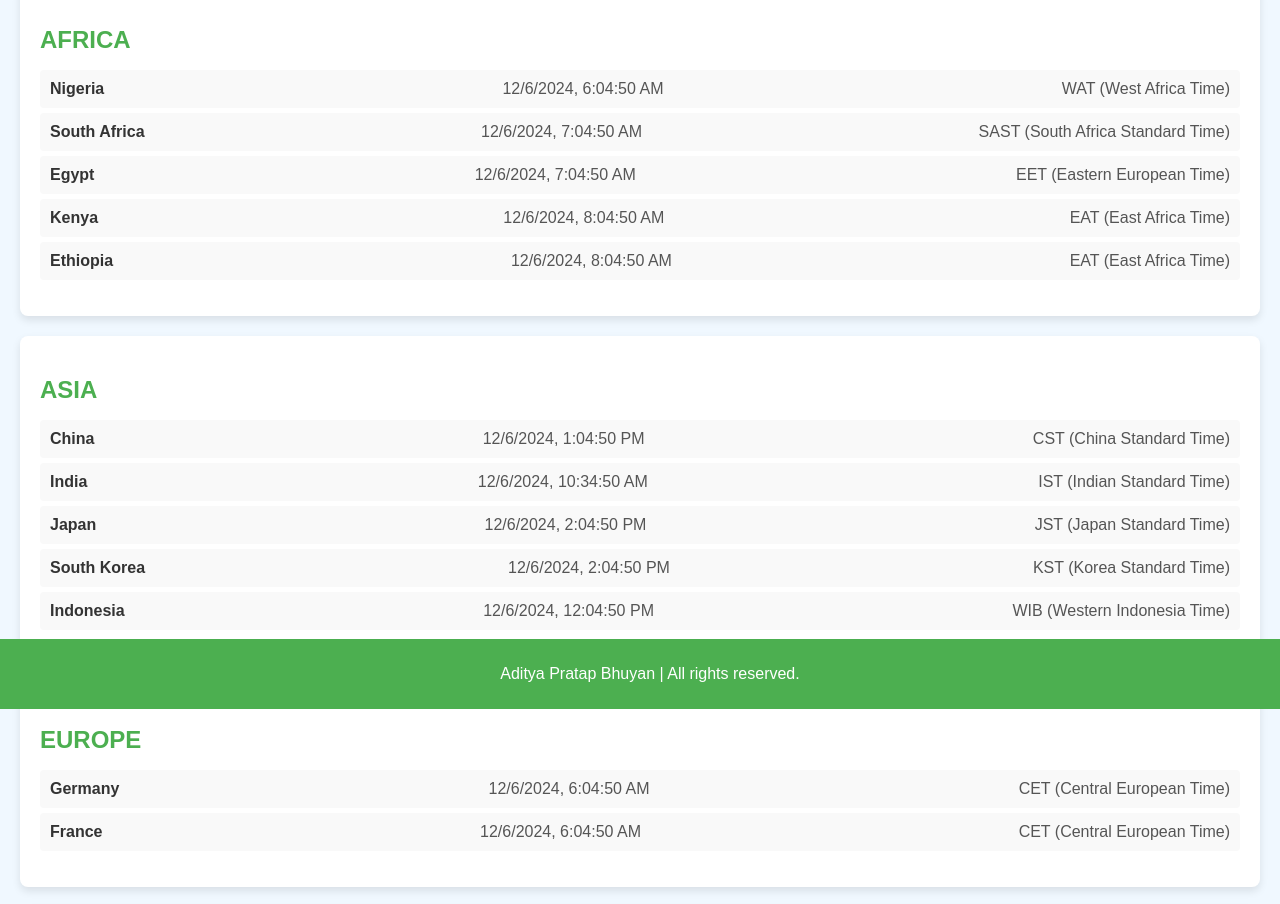
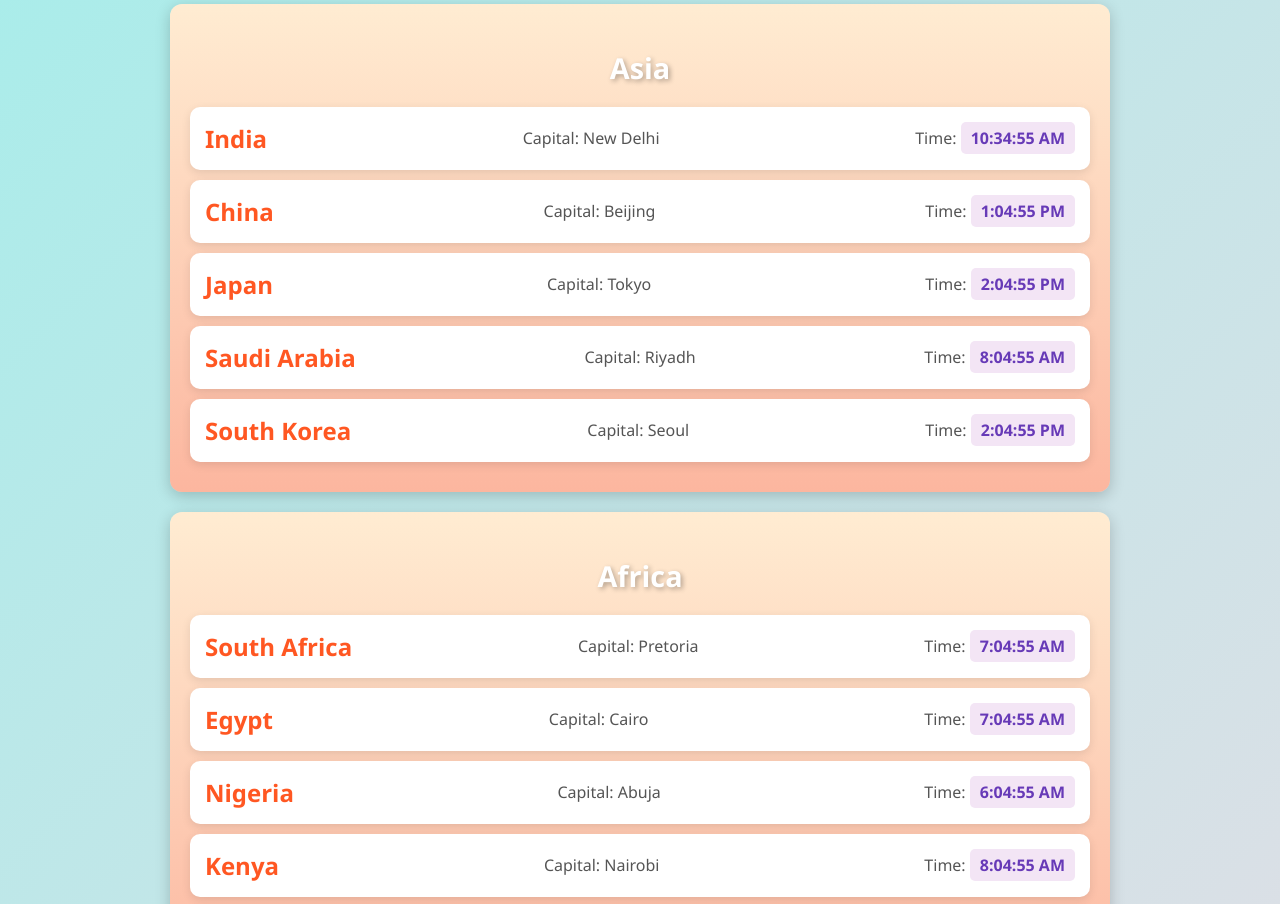
Before and after one commit to world-time/world-time.github.io, a plain HTML site: page index.html in a window 1280 px wide. Shown: the part 91-995 px from the top of the page. Drawn offline with Linux system fonts and the light colour scheme.

Commit message:
Updating to add countries and Dynamic Time

```diff
--- a/index.html
+++ b/index.html
@@ -3,242 +3,230 @@
 <head>
     <meta charset="UTF-8">
     <meta name="viewport" content="width=device-width, initial-scale=1.0">
-    <title>Countries and Time Zones</title>
+    <title>World Clocks by Continent</title>
     <style>
         body {
-            font-family: Arial, sans-serif;
-            background-color: #f0f8ff;
-            color: #333;
+            font-family: 'Segoe UI', Tahoma, Geneva, Verdana, sans-serif;
             margin: 0;
             padding: 0;
+            background: linear-gradient(135deg, #a8edea, #fed6e3);
+            color: #444;
         }
-        header {
-            background-color: #4CAF50;
-            color: white;
-            padding: 10px 0;
+        h1, h2 {
             text-align: center;
+            color: #ffffff;
+            text-shadow: 2px 2px 5px rgba(0, 0, 0, 0.3);
         }
         h1 {
-            margin: 0;
+            margin: 20px 0;
+            font-size: 2.5em;
         }
         .continent {
-            margin: 20px;
-            background-color: #ffffff;
+            margin: 20px auto;
             padding: 20px;
-            border-radius: 8px;
-            box-shadow: 0 4px 8px rgba(0, 0, 0, 0.1);
+            border-radius: 12px;
+            background: linear-gradient(to bottom, #ffecd2, #fcb69f);
+            box-shadow: 0 4px 15px rgba(0, 0, 0, 0.2);
+            max-width: 900px;
         }
         .continent h2 {
-            color: #4CAF50;
-            text-transform: uppercase;
-            margin-bottom: 10px;
+            font-size: 1.8em;
+            margin-bottom: 20px;
         }
-        .country-list {
-            list-style-type: none;
-            padding-left: 0;
-        }
-        .country-item {
-            background-color: #f9f9f9;
-            padding: 10px;
-            margin: 5px 0;
-            border-radius: 4px;
+        .country {
             display: flex;
+            flex-wrap: wrap;
             justify-content: space-between;
             align-items: center;
+            background: #fff;
+            border-radius: 10px;
+            padding: 15px;
+            margin: 10px 0;
+            box-shadow: 0 3px 10px rgba(0, 0, 0, 0.1);
+            transition: transform 0.3s, box-shadow 0.3s;
         }
-        .country-name {
-            font-weight: bold;
+        .country:hover {
+            transform: translateY(-5px);
+            box-shadow: 0 6px 20px rgba(0, 0, 0, 0.2);
         }
-        .time, .timezone {
+        .country h3 {
+            font-size: 1.5em;
+            margin: 0;
+            color: #ff5722;
+        }
+        .country p {
+            margin: 5px 0;
             color: #555;
         }
-        .footer {
-            background-color: #4CAF50;
-            color: white;
-            text-align: center;
-            padding: 10px;
-            position: fixed;
-            bottom: 0;
-            width: 100%;
+        .clock {
+            font-weight: bold;
+            color: #673ab7;
+            background: #f3e5f5;
+            padding: 5px 10px;
+            border-radius: 5px;
         }
     </style>
 </head>
 <body>
+    <h1>World Clocks by Continent</h1>
 
-<header>
-    <h1>Countries and Time Zones</h1>
-</header>
+    <!-- Asia -->
+    <div class="continent">
+        <h2>Asia</h2>
+        <div class="country">
+            <h3>India</h3>
+            <p>Capital: New Delhi</p>
+            <p>Time: <span class="clock" data-timezone="Asia/Kolkata"></span></p>
+        </div>
+        <div class="country">
+            <h3>China</h3>
+            <p>Capital: Beijing</p>
+            <p>Time: <span class="clock" data-timezone="Asia/Shanghai"></span></p>
+        </div>
+        <div class="country">
+            <h3>Japan</h3>
+            <p>Capital: Tokyo</p>
+            <p>Time: <span class="clock" data-timezone="Asia/Tokyo"></span></p>
+        </div>
+        <div class="country">
+            <h3>Saudi Arabia</h3>
+            <p>Capital: Riyadh</p>
+            <p>Time: <span class="clock" data-timezone="Asia/Riyadh"></span></p>
+        </div>
+        <div class="country">
+            <h3>South Korea</h3>
+            <p>Capital: Seoul</p>
+            <p>Time: <span class="clock" data-timezone="Asia/Seoul"></span></p>
+        </div>
+    </div>
 
+    <!-- Africa -->
     <div class="continent">
         <h2>Africa</h2>
-    <ul class="country-list">
-        <li class="country-item" id="nigeria">
-            <span class="country-name">Nigeria</span>
-            <span class="time">Loading...</span>
-            <span class="timezone">WAT (West Africa Time)</span>
-        </li>
-        <li class="country-item" id="south-africa">
-            <span class="country-name">South Africa</span>
-            <span class="time">Loading...</span>
-            <span class="timezone">SAST (South Africa Standard Time)</span>
-        </li>
-        <li class="country-item" id="egypt">
-            <span class="country-name">Egypt</span>
-            <span class="time">Loading...</span>
-            <span class="timezone">EET (Eastern European Time)</span>
-        </li>
-        <li class="country-item" id="kenya">
-            <span class="country-name">Kenya</span>
-            <span class="time">Loading...</span>
-            <span class="timezone">EAT (East Africa Time)</span>
-        </li>
-        <li class="country-item" id="ethiopia">
-            <span class="country-name">Ethiopia</span>
-            <span class="time">Loading...</span>
-            <span class="timezone">EAT (East Africa Time)</span>
-        </li>
-    </ul>
+        <div class="country">
+            <h3>South Africa</h3>
+            <p>Capital: Pretoria</p>
+            <p>Time: <span class="clock" data-timezone="Africa/Johannesburg"></span></p>
+        </div>
+        <div class="country">
+            <h3>Egypt</h3>
+            <p>Capital: Cairo</p>
+            <p>Time: <span class="clock" data-timezone="Africa/Cairo"></span></p>
+        </div>
+        <div class="country">
+            <h3>Nigeria</h3>
+            <p>Capital: Abuja</p>
+            <p>Time: <span class="clock" data-timezone="Africa/Lagos"></span></p>
+        </div>
+        <div class="country">
+            <h3>Kenya</h3>
+            <p>Capital: Nairobi</p>
+            <p>Time: <span class="clock" data-timezone="Africa/Nairobi"></span></p>
+        </div>
+        <div class="country">
+            <h3>Morocco</h3>
+            <p>Capital: Rabat</p>
+            <p>Time: <span class="clock" data-timezone="Africa/Casablanca"></span></p>
+        </div>
     </div>
 
+    <!-- Europe -->
     <div class="continent">
-    <h2>Asia</h2>
-    <ul class="country-list">
-        <li class="country-item" id="china">
-            <span class="country-name">China</span>
-            <span class="time">Loading...</span>
-            <span class="timezone">CST (China Standard Time)</span>
-        </li>
-        <li class="country-item" id="india">
-            <span class="country-name">India</span>
-            <span class="time">Loading...</span>
-            <span class="timezone">IST (Indian Standard Time)</span>
-        </li>
-        <li class="country-item" id="japan">
-            <span class="country-name">Japan</span>
-            <span class="time">Loading...</span>
-            <span class="timezone">JST (Japan Standard Time)</span>
-        </li>
-        <li class="country-item" id="south-korea">
-            <span class="country-name">South Korea</span>
-            <span class="time">Loading...</span>
-            <span class="timezone">KST (Korea Standard Time)</span>
-        </li>
-        <li class="country-item" id="indonesia">
-            <span class="country-name">Indonesia</span>
-            <span class="time">Loading...</span>
-            <span class="timezone">WIB (Western Indonesia Time)</span>
-        </li>
-    </ul>
+        <h2>Europe</h2>
+        <div class="country">
+            <h3>Germany</h3>
+            <p>Capital: Berlin</p>
+            <p>Time: <span class="clock" data-timezone="Europe/Berlin"></span></p>
+        </div>
+        <div class="country">
+            <h3>United Kingdom</h3>
+            <p>Capital: London</p>
+            <p>Time: <span class="clock" data-timezone="Europe/London"></span></p>
+        </div>
+        <div class="country">
+            <h3>France</h3>
+            <p>Capital: Paris</p>
+            <p>Time: <span class="clock" data-timezone="Europe/Paris"></span></p>
+        </div>
     </div>
 
+    <!-- North America -->
     <div class="continent">
-    <h2>Europe</h2>
-    <ul class="country-list">
-        <li class="country-item" id="germany">
-            <span class="country-name">Germany</span>
-            <span class="time">Loading...</span>
-            <span class="timezone">CET (Central European Time)</span>
-        </li>
-        <li class="country-item" id="france">
-            <span class="country-name">France</span>
-            <span class="time">Loading...</span>
-            <span class="timezone">CET (Central European Time)</span>
-        </li>
-    </ul>
+        <h2>North America</h2>
+        <div class="country">
+            <h3>United States</h3>
+            <p>Capital: Washington, D.C.</p>
+            <p>Time: <span class="clock" data-timezone="America/New_York"></span></p>
+        </div>
+        <div class="country">
+            <h3>Canada</h3>
+            <p>Capital: Ottawa</p>
+            <p>Time: <span class="clock" data-timezone="America/Toronto"></span></p>
+        </div>
+        <div class="country">
+            <h3>Mexico</h3>
+            <p>Capital: Mexico City</p>
+            <p>Time: <span class="clock" data-timezone="America/Mexico_City"></span></p>
+        </div>
     </div>
 
+    <!-- South America -->
     <div class="continent">
-    <h2>North America</h2>
-    <ul class="country-list">
-        <li class="country-item" id="usa">
-            <span class="country-name">United States</span>
-            <span class="time">Loading...</span>
-            <span class="timezone">EST (Eastern Standard Time)</span>
-        </li>
-        <li class="country-item" id="canada">
-            <span class="country-name">Canada</span>
-            <span class="time">Loading...</span>
-            <span class="timezone">EST (Eastern Standard Time)</span>
-        </li>
-    </ul>
+        <h2>South America</h2>
+        <div class="country">
+            <h3>Brazil</h3>
+            <p>Capital: Brasília</p>
+            <p>Time: <span class="clock" data-timezone="America/Sao_Paulo"></span></p>
+        </div>
+        <div class="country">
+            <h3>Argentina</h3>
+            <p>Capital: Buenos Aires</p>
+            <p>Time: <span class="clock" data-timezone="America/Argentina/Buenos_Aires"></span></p>
+        </div>
+        <div class="country">
+            <h3>Chile</h3>
+            <p>Capital: Santiago</p>
+            <p>Time: <span class="clock" data-timezone="America/Santiago"></span></p>
+        </div>
     </div>
 
+    <!-- Australia/Oceania -->
     <div class="continent">
-    <h2>South America</h2>
-    <ul class="country-list">
-        <li class="country-item" id="brazil">
-            <span class="country-name">Brazil</span>
-            <span class="time">Loading...</span>
-            <span class="timezone">BRT (Brasília Time)</span>
-        </li>
-        <li class="country-item" id="argentina">
-            <span class="country-name">Argentina</span>
-            <span class="time">Loading...</span>
-            <span class="timezone">ART (Argentina Time)</span>
-        </li>
-    </ul>
+        <h2>Australia/Oceania</h2>
+        <div class="country">
+            <h3>Australia</h3>
+            <p>Capital: Canberra</p>
+            <p>Time: <span class="clock" data-timezone="Australia/Sydney"></span></p>
         </div>
-
-<div class="continent">
-    <h2>Oceania</h2>
-    <ul class="country-list">
-        <li class="country-item" id="australia">
-            <span class="country-name">Australia</span>
-            <span class="time">Loading...</span>
-            <span class="timezone">AEST (Australian Eastern Standard Time)</span>
-        </li>
-        <li class="country-item" id="new-zealand">
-            <span class="country-name">New Zealand</span>
-            <span class="time">Loading...</span>
-            <span class="timezone">NZST (New Zealand Standard Time)</span>
-        </li>
-    </ul>
+        <div class="country">
+            <h3>New Zealand</h3>
+            <p>Capital: Wellington</p>
+            <p>Time: <span class="clock" data-timezone="Pacific/Auckland"></span></p>
         </div>
-
-<div class="footer">
-    <p>Aditya Pratap Bhuyan | All rights reserved.</p>
+        <div class="country">
+            <h3>Fiji</h3>
+            <p>Capital: Suva</p>
+            <p>Time: <span class="clock" data-timezone="Pacific/Fiji"></span></p>
+        </div>
     </div>
 
     <script>
-    const countriesTimeZones = {
-        nigeria: 'Africa/Lagos',
-        'south-africa': 'Africa/Johannesburg',
-        egypt: 'Africa/Cairo',
-        kenya: 'Africa/Nairobi',
-        ethiopia: 'Africa/Addis_Ababa',
-        china: 'Asia/Shanghai',
-        india: 'Asia/Kolkata',
-        japan: 'Asia/Tokyo',
-        'south-korea': 'Asia/Seoul',
-        indonesia: 'Asia/Jakarta',
-        germany: 'Europe/Berlin',
-        france: 'Europe/Paris',
-        usa: 'America/New_York',
-        canada: 'America/Toronto',
-        brazil: 'America/Sao_Paulo',
-        argentina: 'America/Argentina/Buenos_Aires',
-        australia: 'Australia/Sydney',
-        'new-zealand': 'Pacific/Auckland'
-    };
-
-    function updateTime(countryId, timeZone) {
-        const now = new Date().toLocaleString('en-US', { timeZone });
-        document.querySelector(`#${countryId} .time`).textContent = now;
+        function updateClocks() {
+            const clocks = document.querySelectorAll('.clock');
+            clocks.forEach(clock => {
+                const timezone = clock.getAttribute('data-timezone');
+                const time = new Date().toLocaleTimeString('en-US', { timeZone: timezone });
+                clock.textContent = time;
+            });
         }
-
-    // Function to update all the countries' time
-    function updateAllTimes() {
-        for (let countryId in countriesTimeZones) {
-            updateTime(countryId, countriesTimeZones[countryId]);
-        }
-    }
-
-    // Initial time update
-    updateAllTimes();
-
-    // Update time every 60 seconds (60000 ms)
-    setInterval(updateAllTimes, 60000);
+        setInterval(updateClocks, 1000);
+        updateClocks();
     </script>
-
+    <footer style="text-align: center; padding: 20px; background: #333; color: #fff; font-size: 1em; margin-top: 20px;">
+        Designed and Maintained by
+        <a href="https://linkedin.com/in/adityabhuyan" target="_blank" style="color: #4CAF50; text-decoration: none;">
+            Aditya Pratap Bhuyan
+        </a>
+    </footer>
 </body>
 </html>
```
Lines whose indentation alone changed are shown as unchanged.
